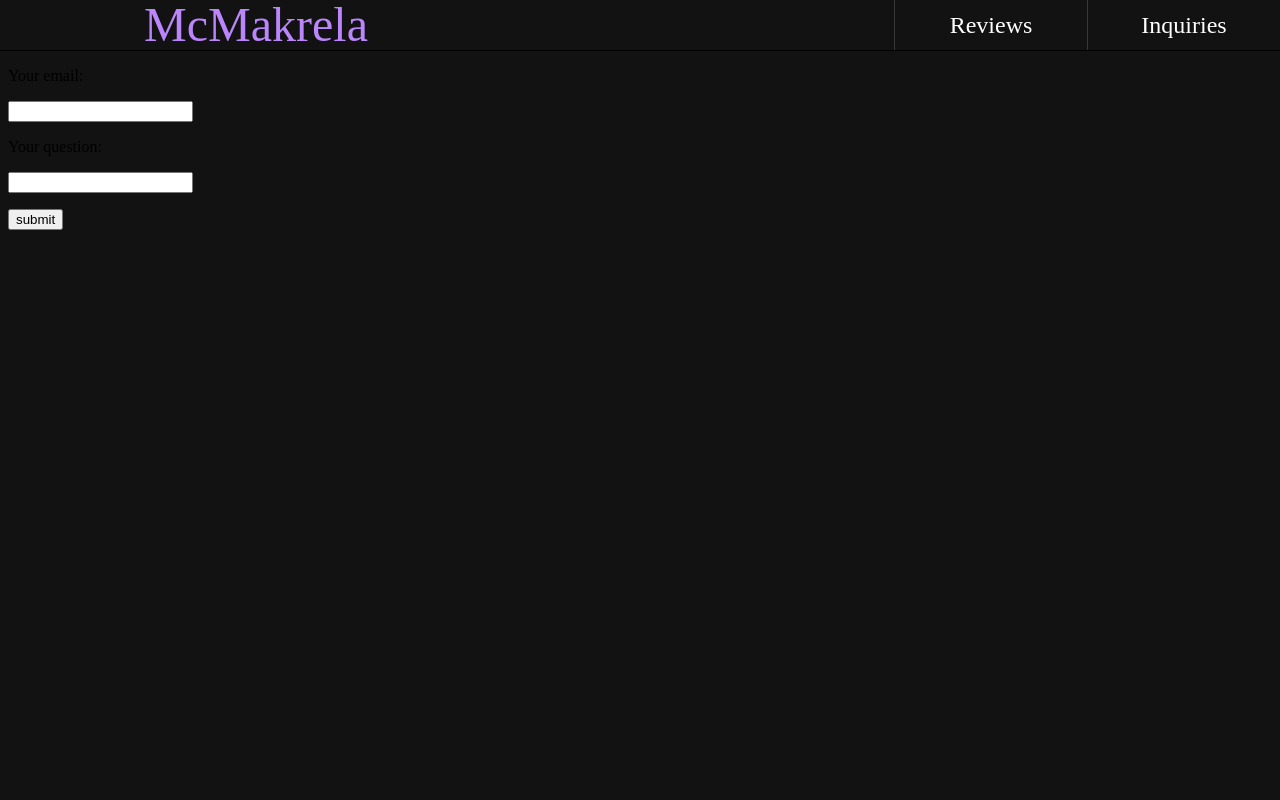
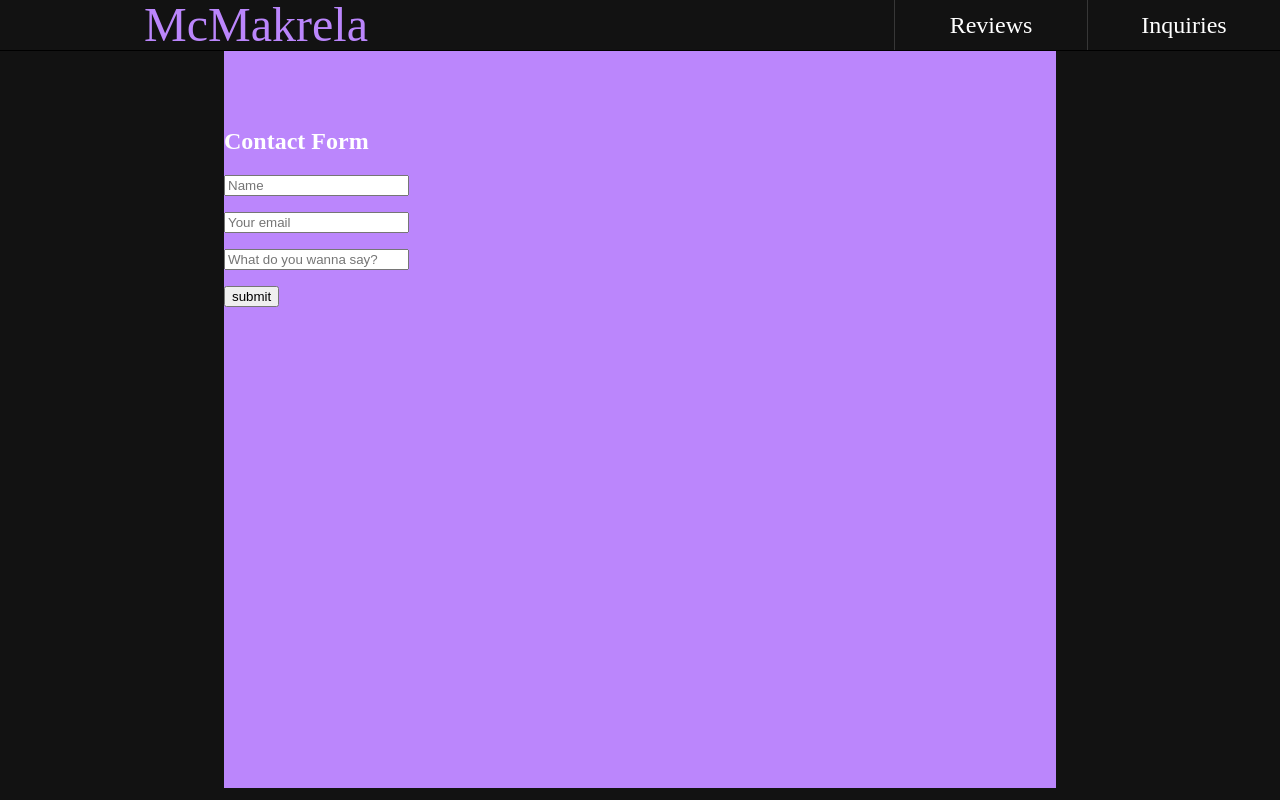
Before and after one commit to hex-en/SE_19_Hand-In, a Flask app: page /contact in a window 1280 px wide. Run offline with Flask 2, Linux system fonts and the light colour scheme.

Commit message:
Added contact form with db support

```diff
--- a/main.py
+++ b/main.py
@@ -1,7 +1,24 @@
+from email import message
 from flask import Flask, render_template, request, redirect
+from flask_sqlalchemy import SQLAlchemy
 from flask.helpers import url_for
+from datetime import datetime
 
 app = Flask(__name__)
+app.config['SQLALCHEMY_DATABASE_URI'] = 'sqlite:///inquiries.db'
+
+db = SQLAlchemy(app)
+
+
+class Inquiries(db.Model):
+    id = db.Column(db.Integer, primary_key=True)
+    name = db.Column(db.String(50), nullable=False)
+    email = db.Column(db.String(50), nullable=False)
+    message = db.Column(db.String(200), nullable=True)
+    date_created = db.Column(db.DateTime, default=datetime.utcnow)
+
+    def __repr__(self):
+        return'<Message %r>' % self.id
 
 
 @app.route('/')
@@ -16,9 +33,21 @@ def reviews():
 
 @app.route('/contact', methods=["POST", "GET"])
 def contact():
+
     if request.method == "POST":
-        email = request.form["em"]
-        return redirect(url_for("email", eml=email))
+        username = request.form['name']
+        mail_adress = request.form['email']
+        user_inquirie = request.form['message']
+
+        new_inquirie = Inquiries(
+            name=username, email=mail_adress, message=user_inquirie)
+
+        try:
+            db.session.add(new_inquirie)
+            db.session.commit()
+            return redirect('/')
+        except Exception:
+            return "There wass an error sending your inquirie"
     else:
         return render_template('contact.html')
 
--- a/static/css/style.css
+++ b/static/css/style.css
@@ -111,3 +111,15 @@ p {
     color: #bb86fc;
 
 }
+
+#contactform {
+    padding-top: 100px;
+    width: 65vw;
+    height: 85vh;
+    margin-left: auto;
+    margin-right: auto;
+    color: #ffffff;
+    background-color: #bb86fc;
+
+
+}
--- a/templates/contact.html
+++ b/templates/contact.html
@@ -3,13 +3,14 @@
 {% block title %} Contact {% endblock %}
 
 {% block content%}
-<h2>Contact Form</h2>
-<form action="#" method="post">
-    <p>Your email:</p>
-    <p><input type="text" name="em" /></p>
-    <p>Your question:</p>
-    <p><input type="text" name="qn" /></p>
-    <p><input type="submit" value="submit" /></p>
+<div id="contactform">
+    <h2>Contact Form</h2>
+    <form action="/contact" method="POST">
+        <p><input type="text" name="name" placeholder="Name" /></p>
+        <p><input type="text" name="email" placeholder="Your email" /></p>
+        <p><input type="text" name="message" placeholder="What do you wanna say?" /></p>
+        <p><input type="submit" value="submit" /></p>
 
-</form>
+    </form>
+</div>
 {% endblock %}
```
Also changed, not shown: inquiries.db (added).
